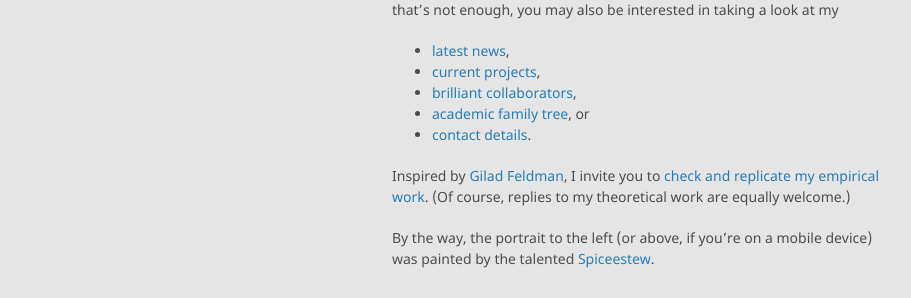
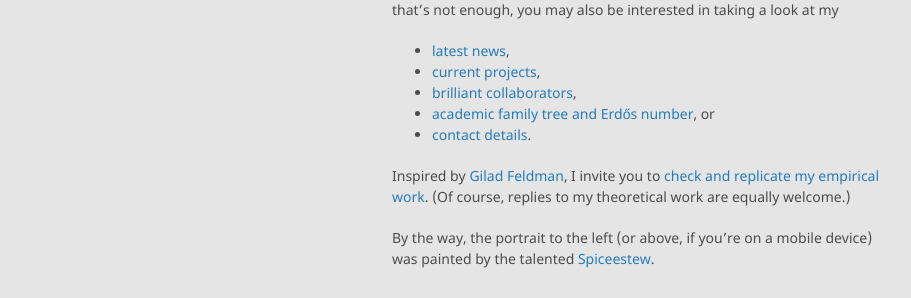
Before and after one commit to alephmembeth/alephmembeth.github.io, a Jekyll site: the page built from index.md, in a window 1280 px wide and 941 px high. Shown: the part 372-670 px from the top of the window, without its empty margins (178-1089 px from the left). Built offline with Jekyll 4.4.1, drawn with Linux system fonts in a browser that asks for light colours.

Commit message:
Update index.md

```diff
--- a/index.md
+++ b/index.md
@@ -18,7 +18,7 @@ Most of this information can also be found bundled in my CV, of which you can fi
 + [latest news](./news.md),
 + [current projects](./projects.md),
 + [brilliant collaborators](./collaborators.md),
-+ [academic family tree](./tree.md), or
++ [academic family tree and Erdős number](./tree.md), or
 + [contact details](./contact.md).
 
 Inspired by [Gilad Feldman](https://mgto.org/check-me-replicate-me/), I invite you to [check and replicate my empirical work](./check.md). (Of course, replies to my theoretical work are equally welcome.)
```
